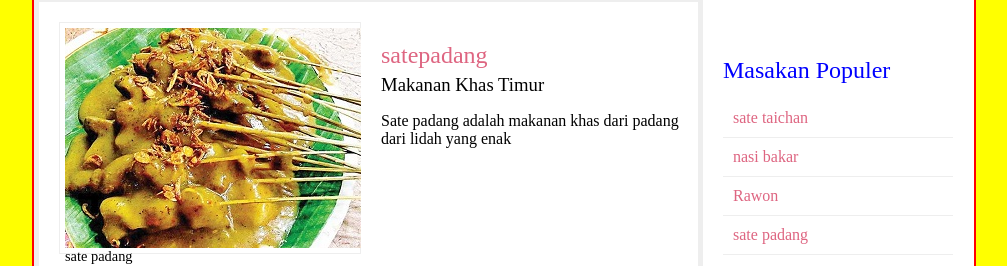
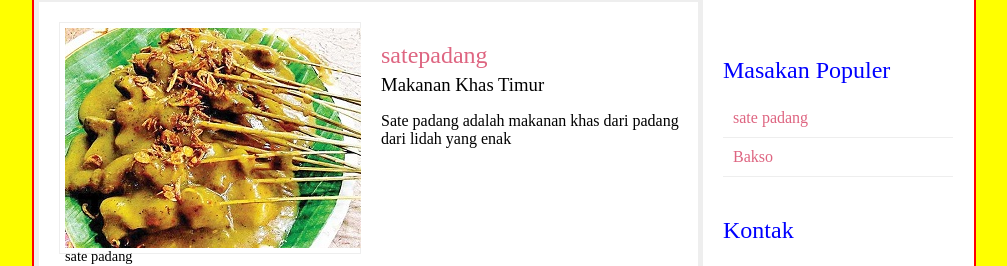
Before and after one commit to alwina23/index, a plain HTML site: page masakanlain.html in a window 1280 px wide. Shown: the part 245-511 px from the top of the page, without its empty margins (136-1143 px from the left). Drawn offline with Linux system fonts and the light colour scheme.

Commit message:
Update masakanlain.html
edit1

```diff
--- a/masakanlain.html
+++ b/masakanlain.html
@@ -150,9 +150,6 @@
 	  <aside>
 
 		<h2>Masakan Populer</h2>
-		<a href="index.html#satetaichan"> sate taichan</a>
-		<a href="index.html#nasibakar"> nasi bakar</a>
-		<a href="index.html#Rawon"> Rawon</a>
 		<a href="masakanlain.html#sate padang"> sate padang</a>
 		<a href="masakanlain.html#Bakso"> Bakso</a>
 
```
